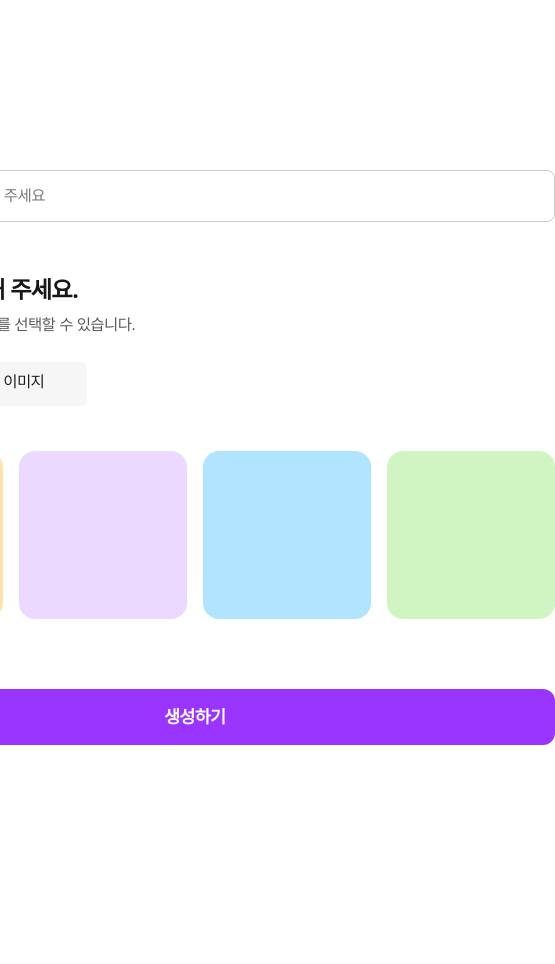
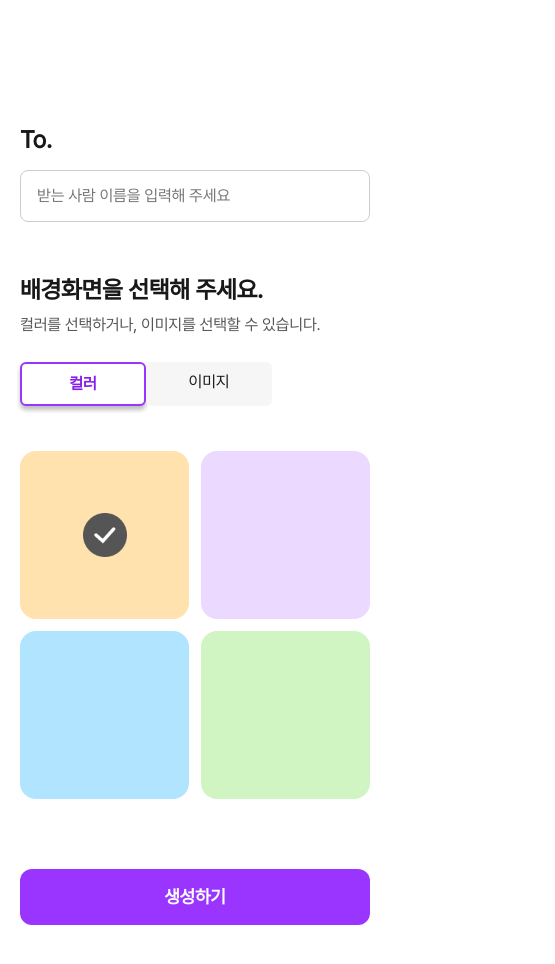
Before and after one commit to part2-11team/rolling-paper, a React (Create React App) app: page /post in a window 390 px wide. Shown: the top 964 px of the page, 555 px wide, since content can reach past the window. Built offline with nearby package versions, Linux system fonts and the light colour scheme.

Commit message:
💄 [UI] : 반응형 UI 구현

```diff
--- a/src/pages/PostPage/PostPage.js
+++ b/src/pages/PostPage/PostPage.js
@@ -39,8 +39,8 @@ const PostPage = () => {
 
   return (
   <S.PostPage>
-    <S.PostPageContainer>
-      <S.ToInputDiv>
+    <S.PostPageForm>
+      <S.ToInputWrapper>
         <S.PostPageH1>
           To.
         </S.PostPageH1>
@@ -53,8 +53,8 @@ const PostPage = () => {
           $hasError={error}
         />
         <S.ErrorMessage $hasError={error}>값을 입력해 주세요.</S.ErrorMessage>
-      </S.ToInputDiv>
-      <S.BackgroundSelectDiv>
+      </S.ToInputWrapper>
+      <S.BackgroundSelectWrapper>
         <S.PostPageH1>
           배경화면을 선택해 주세요.
         </S.PostPageH1>
@@ -73,11 +73,11 @@ const PostPage = () => {
           <S.SelectBox $chosen={choiceColor} $selectNth={Background[2]} />
           <S.SelectBox $chosen={choiceColor} $selectNth={Background[3]} />
         </S.ColorSelectorDiv>
-      </S.BackgroundSelectDiv>
+      </S.BackgroundSelectWrapper>
       <Button size="full" onClick={(e) => handleMovetoListClick(e)}>
         생성하기
       </Button>
-      </S.PostPageContainer>
+      </S.PostPageForm>
   </S.PostPage>
   );
 };
--- a/src/pages/PostPage/PostPage.style.js
+++ b/src/pages/PostPage/PostPage.style.js
@@ -6,29 +6,30 @@ export const PostPage = styled.div`
   display: flex;
   justify-content: center;
   width: 100%;
+  @media (max-width: 768px) {
+    padding: 0 2rem;
 `;
 
-export const PostPageContainer = styled.form`
+export const PostPageForm = styled.form`
   margin: 12.2rem 0 20rem;
   display: flex;
   flex-direction: column;
   align-items: center;
   width: 72rem;
+  @media (max-width: 768px) {
+    width: 100%;
+`;
+
+export const ToInputWrapper = styled.div`
+    width: 72rem;
+    @media (max-width: 768px) {
+      width: 100%;
 `;
 
 export const PostPageH1 = styled.h1`
   color: ${COLORS.GRAY_900};
-  ${FONT_STYLE.BOLD_24}
-`
-export const PostPageH2 = styled.h2`
-  color: ${COLORS.GRAY_500};
-  ${FONT_STYLE.REGULAR_16}
-  margin-top: 0.4rem;
-`
-
-export const ToInputDiv = styled.div`
-    width: 72rem;
-`
+  ${FONT_STYLE.BOLD_24};
+`;
 
 export const ToInput = styled.input`
   margin-top: 1.2rem;
@@ -37,31 +38,47 @@ export const ToInput = styled.input`
   padding: 1.2rem 1.6rem;
   width: 72rem;
   color: ${COLORS.GRAY_500};
-  ${FONT_STYLE.REGULAR_16}
-`
+  ${FONT_STYLE.REGULAR_16};
+  @media (max-width: 768px) {
+    width: 100%;
+`;
 
 export const ErrorMessage = styled.div`
   color: ${COLORS.ERROR};
-  ${FONT_STYLE.REGULAR_14}
+  ${FONT_STYLE.REGULAR_14};
   display: ${props => props.$hasError ? 'block' : 'none'};
-`
+`;
 
-export const BackgroundSelectDiv = styled.div`
+export const BackgroundSelectWrapper = styled.div`
   margin-top: 5rem;
   margin-bottom: 7rem;
   width: 72rem;
-`
+    @media (max-width: 768px) {
+    width: 100%;
+`;
+export const PostPageH2 = styled.h2`
+  color: ${COLORS.GRAY_500};
+  ${FONT_STYLE.REGULAR_16};
+  margin-top: 0.4rem;
+`;
 
 export const ButtonContainer = styled.div`
   margin-top: 2.4rem;
   display: flex;
-`
+`;
 
 export const ColorSelectorDiv = styled.div`
   margin-top: 4.5rem;
-  display: flex;
+  display: grid;
+  width: 100%;
+  grid-template-columns: 1fr 1fr 1fr 1fr;
   gap: 1.6rem;
-`
+
+  @media (max-width: 768px) {
+    grid-template-columns: 1fr 1fr;
+    gap: 1.2rem;
+  }
+`;
 
 export const SelectBox = styled.div`
   display: flex;
@@ -70,6 +87,11 @@ export const SelectBox = styled.div`
   width: 16.8rem;
   height: 16.8rem;
   border-radius: 1.6rem;
+
+  @media (max-width: 768px) {
+    width: 100%;
+  }
+
   background-color: ${({ $chosen, $selectNth }) => {
     if ($chosen) {
       switch ($selectNth) {
@@ -98,8 +120,8 @@ export const SelectBox = styled.div`
           return COLORS.ORANGE_500;
       }
     }
-  }};
-`
+  }}
+`;
 
 export const ColorImageButton = styled.div`
   border-radius: 0.6rem;
@@ -107,7 +129,7 @@ export const ColorImageButton = styled.div`
   width: 12.6rem;
   height: 4.4rem;
   text-align: center;
-  ${FONT_STYLE.REGULAR_16}
+  ${FONT_STYLE.REGULAR_16};
   background-color: ${COLORS.GRAY_100};
   color: ${COLORS.GRAY_900};
 
@@ -116,12 +138,12 @@ export const ColorImageButton = styled.div`
     css`
       background-color: ${COLORS.WHITE};
       border: 0.2rem solid ${COLORS.PURPLE_600};
-      box-shadow: 0 0.4rem 0.4rem 0;
+      box-shadow: 0px 4px 4px 0px rgba(0, 0, 0, 0.25);
       color: ${COLORS.PURPLE_700};
       ${FONT_STYLE.BOLD_16}
     `}
-`
+`;
 export const SelectedImg = styled.img`
   width: 4.4rem;
   height: 4.4rem;
-`
+`;
```
